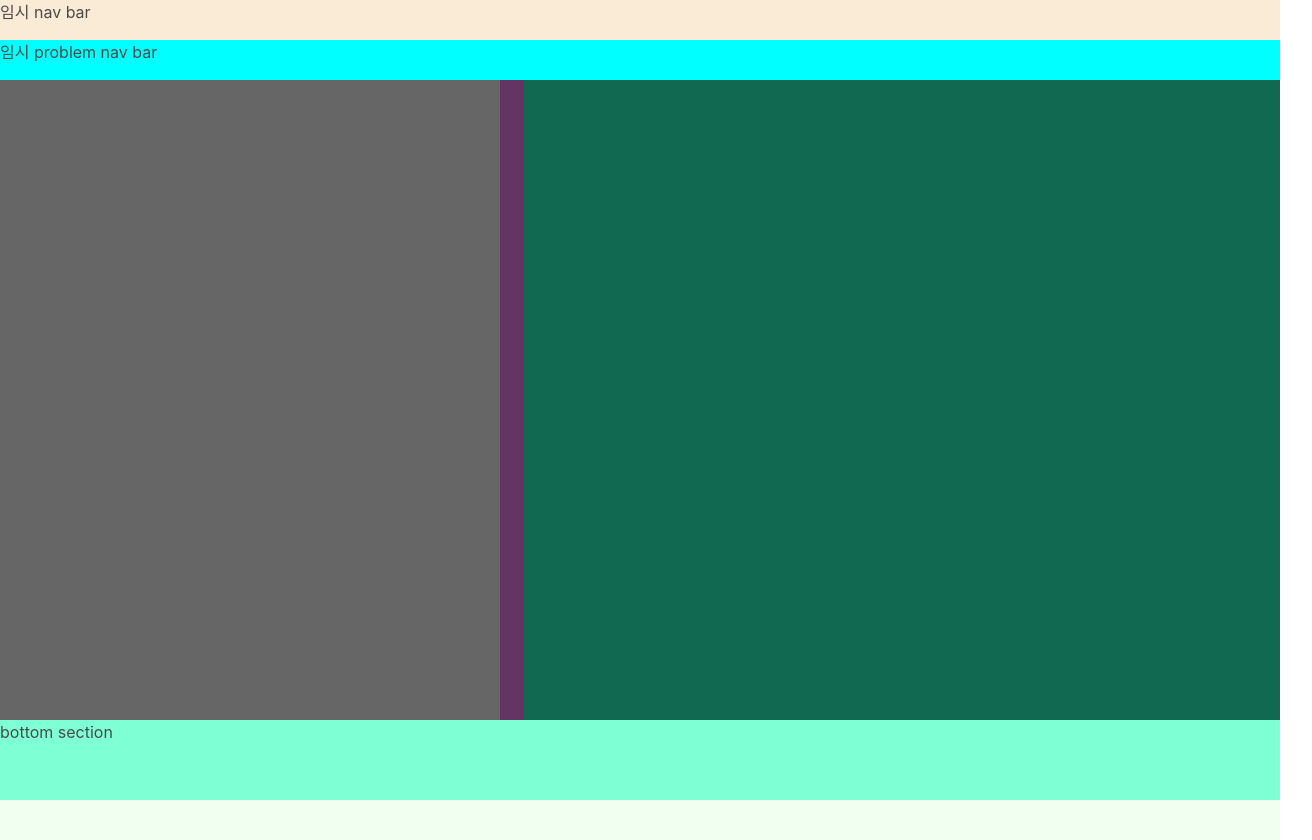
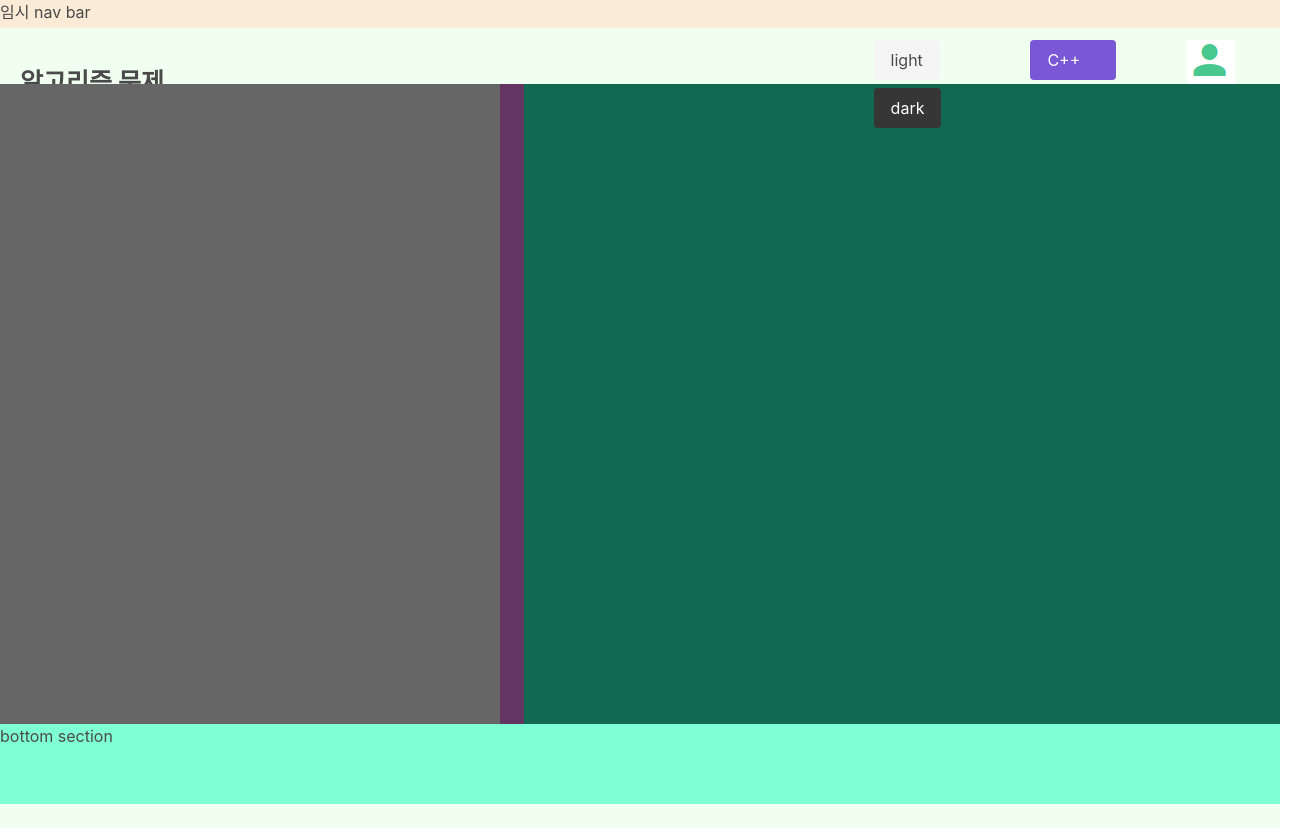
Before and after one commit to COALA-Web/COALA-Problem-Solving, a Vue app in the folder problem_solving/: page / in a window 1280 px wide. Shown: the whole page, 1312 px wide, since content can reach past the window. Built offline with nearby package versions, Linux system fonts and the light colour scheme.

Commit message:
Update problem nav bar

```diff
--- a/problem_solving/src/App.vue
+++ b/problem_solving/src/App.vue
@@ -6,8 +6,42 @@
   </div>
 
   <div class="main theme">
+
     <div class="problem-nav">
-      <p>임시 problem nav bar </p>
+      <div class="columns is-variable is-1-mobile is-0-tablet is-2-desktop is-8-widescreen">
+        <div class="column is-one-quarter">
+          <br>  <p style="text-indent: 20px;font-size:25px"><b>{{topic}}</b></p>
+        </div>
+        <div class="column is-two-fifths">
+        </div>
+
+        <div class="column">
+          <div class="buttons">
+            <b-button type="is-light">light</b-button>
+            <b-button type="is-dark">dark</b-button>
+          </div>
+        </div>
+        <div class="column">
+          <b-dropdown aria-role="list">
+              <template #trigger="{ active }">
+                  <b-button
+                      label="C++"
+                      type="is-primary"
+                      :icon-right="active ? 'menu-up' : 'menu-down'" />
+              </template>
+              <b-dropdown-item aria-role="listitem">Python</b-dropdown-item>
+              <b-dropdown-item aria-role="listitem">JAVA</b-dropdown-item>
+              <b-dropdown-item aria-role="listitem">GO</b-dropdown-item>
+          </b-dropdown>
+        </div>
+        <div class="column">
+          <img src="./assets/account.png"/>
+          <img src="./assets/home.png"/>
+          <img src="./assets/dashboard.png"/>
+        </div>
+
+      </div>
+
     </div>
 
     <div class="contents">
@@ -29,8 +63,12 @@
 
 export default {
   name: 'App',
+  data(){
+    return{
+      topic : "알고리즘 문제"
+    }
+  },
   components: {
-
 
   }
 }
@@ -56,10 +94,10 @@ html, body {
   background-color: #F0FFF0;
 }
 .problem-nav{
-  background-color: #00FFFF;
-  height:5%;
+  height:7%;
   width:100%;
 }
+
 .contents{
   height:80%;
   width:100%;
```
